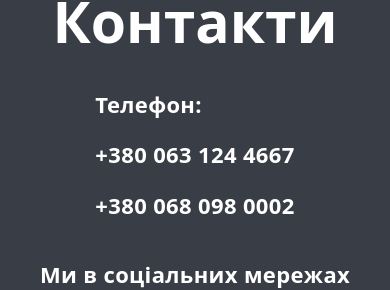
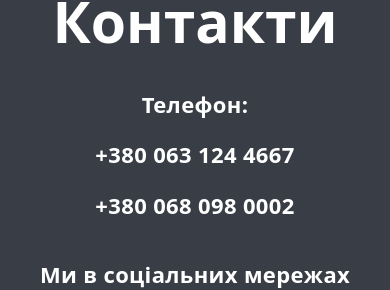
Before and after one commit to GalleyCNTU/metra-client-app, a Next.js app: page /cars in a window 390 px wide. Shown: the part 1432-1722 px from the top of the page. Built offline with nearby package versions, Linux system fonts and the light colour scheme; no server answers; the database is empty.

Commit message:
filter: drop removed, contacts fixed

```diff
--- a/components/CarList/components/CarListItem/CarListItem.module.scss
+++ b/components/CarList/components/CarListItem/CarListItem.module.scss
@@ -33,11 +33,11 @@
     width: auto;
     height: 216px;
     display: flex;
-
     justify-content: center;
     align-items: center;
-    filter: drop-shadow($boxShadow);
+    // filter: drop-shadow($boxShadow);
     margin-bottom: 5px;
+    position: relative;
   }
 
   &_title {
--- a/components/CarsPage/components/Advertisement/components/SliderComponent.module.scss
+++ b/components/CarsPage/components/Advertisement/components/SliderComponent.module.scss
@@ -39,7 +39,7 @@
       position: relative;
       &_png {
         border-radius: 10px;
-        filter: drop-shadow($boxShadow);
+        // filter: drop-shadow($boxShadow);
         object-fit: contain;
         // object-position: 100% 70%;
         object-position: center;
@@ -53,7 +53,7 @@
       position: relative;
       &_png {
         border-radius: 10px;
-        filter: drop-shadow($boxShadow);
+        // filter: drop-shadow($boxShadow);
       }
     }
     &_wrap {
--- a/components/Layout/components/Contacts/Contacts.module.scss
+++ b/components/Layout/components/Contacts/Contacts.module.scss
@@ -73,7 +73,7 @@
       background-position: center;
       background-size: cover;
 
-      filter: drop-shadow(6px 6px 10px rgba(0, 0, 0, 0.1));
+      // filter: drop-shadow(6px 6px 10px rgba(0, 0, 0, 0.1));
       border-radius: 10px;
     }
   }
--- a/components/Layout/components/Footer/Footer.module.scss
+++ b/components/Layout/components/Footer/Footer.module.scss
@@ -175,6 +175,9 @@
       &_box {
         margin: 0;
         margin-bottom: 30px;
+        display: flex;
+        justify-content: center;
+        align-items:center;
       }
     }
 
```
